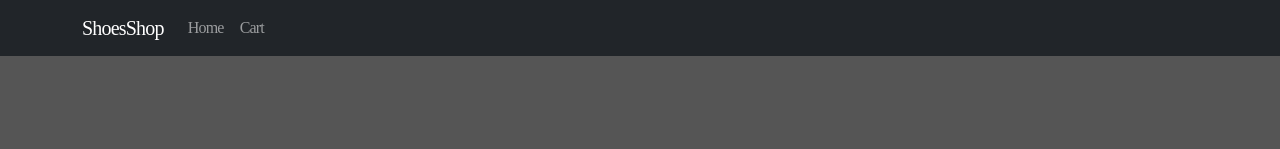
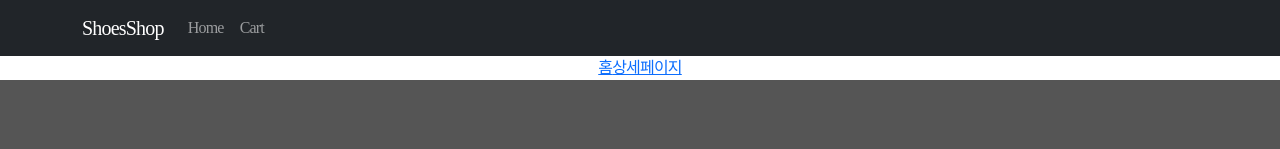
Before and after one commit to whddnjs1715/CreateWebsite, a React (Create React App) app: page / in a window 1280 px wide. Shown: the top 149 px of the page. Built offline with nearby package versions, Linux system fonts and the light colour scheme.

Commit message:
#4 리액트 라우터_3

```diff
--- a/src/App.js
+++ b/src/App.js
@@ -36,6 +36,8 @@ function App() {
           </Nav>
         </Container>
       </Navbar>
+      <Link to="/">홈</Link>
+      <Link to="/detail">상세페이지</Link>
       <Routes>
         <Route
           path="/"
```
